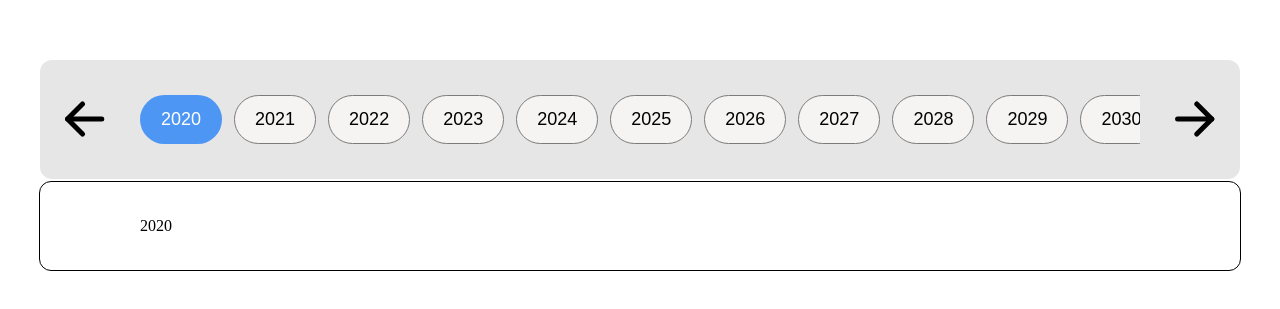
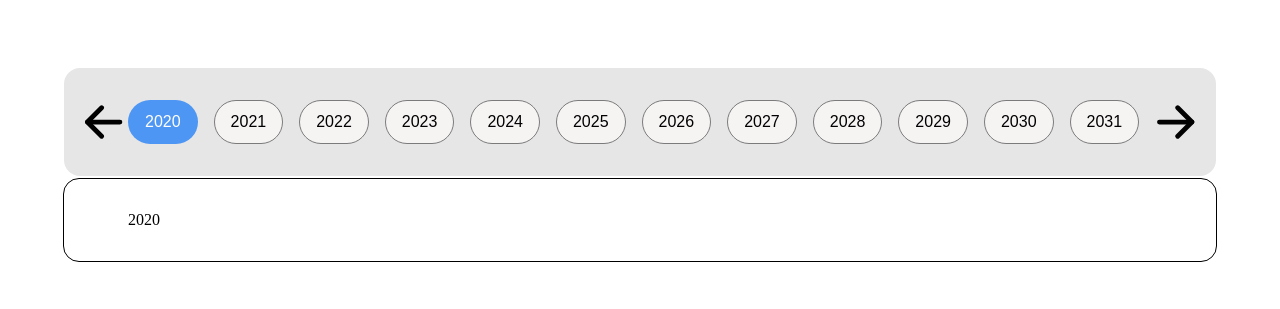
Before and after one commit to andreyfeel83/pagination, a plain HTML site: page index.html in a window 1280 px wide. Shown: the part 243-552 px from the top of the page. Drawn offline with Linux system fonts and the light colour scheme.

Commit message:
added adaptive

```diff
--- a/style.css
+++ b/style.css
@@ -4,22 +4,22 @@
 	justify-content: center;
 	align-items: center;
 	min-height: 100vh;
-	padding: 0 10px;
+	padding: 0 5%;
 }
 
 .tab-wrapper {
 	overflow-x: hidden;
-	max-width: 1000px;
+	max-width: 80vw;
 	background-color: rgb(230, 230, 230);
-	border-radius: 12px;
-	padding: 35px 100px;
+	border-radius: 1em;
+	padding: 2em 5vw;
 	position: relative;
 }
 
 .tab-wrapper .icon {
 	position: absolute;
 	top: 0;
-	width: 100px;
+	width: 8vw;
 	height: 100%;
 	display: flex;
 	align-items: center;
@@ -35,12 +35,12 @@
 }
 
 .icon img {
-	width: 40px;
-	height: 40px;
+	width: 3vw;
+	height: 3vw;
 	border-radius: 50%;
 	cursor: pointer;
-	padding: 10px;
-	margin: 0 15px 0;
+	padding: 0.5em;
+	margin: 0 1vw 0;
 }
 
 .icon img:hover {
@@ -49,7 +49,7 @@
 
 .tab-wrapper .tab-box {
 	display: flex;
-	gap: 12px;
+	gap: 1em;
 	overflow-x: hidden;
 	scroll-behavior: smooth;
 }
@@ -60,10 +60,10 @@
 }
 
 .tab-box .tab {
-	font-size: 18px;
+	font-size: 1rem;
 	white-space: nowrap;
 	background-color: rgb(246, 243, 243);
-	padding: 13px 20px;
+	padding: 0.75em 1em;
 	border-radius: 25px;
 	border: 1px solid rgb(123, 123, 123);
 	cursor: pointer;
@@ -83,11 +83,11 @@
 .content-box {
 	display: flex;
 	overflow-x: hidden;
-	width: 1000px;
+	width: 80vw;
 	border: 1px solid #000;
 	background-color: rgb(255, 255, 255);
-	border-radius: 12px;
-	padding: 35px 100px;
+	border-radius: 1em;
+	padding: 2em 5vw;
 	margin-top: 2px;
 	position: relative;
 }
```
